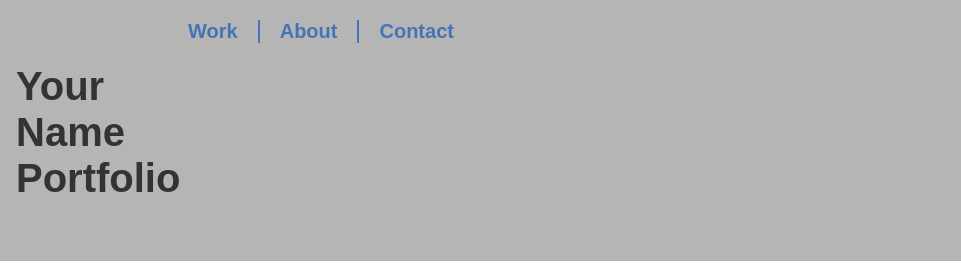
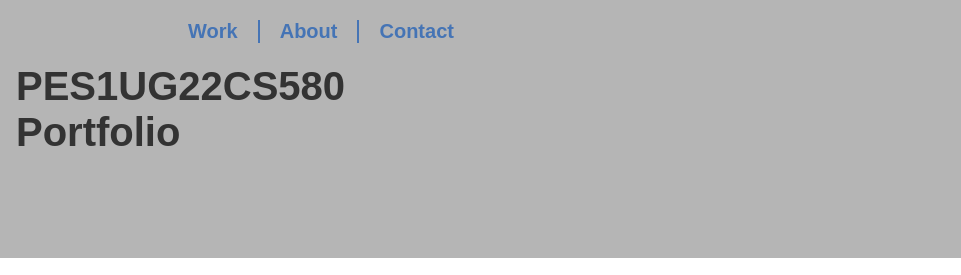
Before and after one commit to poori-lays/CC_lab1, a plain HTML site: page index.html in a window 1280 px wide. Shown: the top 275 px of the page, 319-1280 px from the left. Drawn offline with nearby package versions, Linux system fonts and the light colour scheme.

Commit message:
Update index.html

```diff
--- a/index.html
+++ b/index.html
@@ -38,7 +38,7 @@
         <div class="wrapper">
 
 			<div class="logo-container">
-				<h1>Your<br>Name<br>Portfolio</h1>
+				<h1>PES1UG22CS580<br>Portfolio</h1>
 
 				<!-- ------------------------------------------------------
 				Note that the image of the logo is linked to the home page.
```
